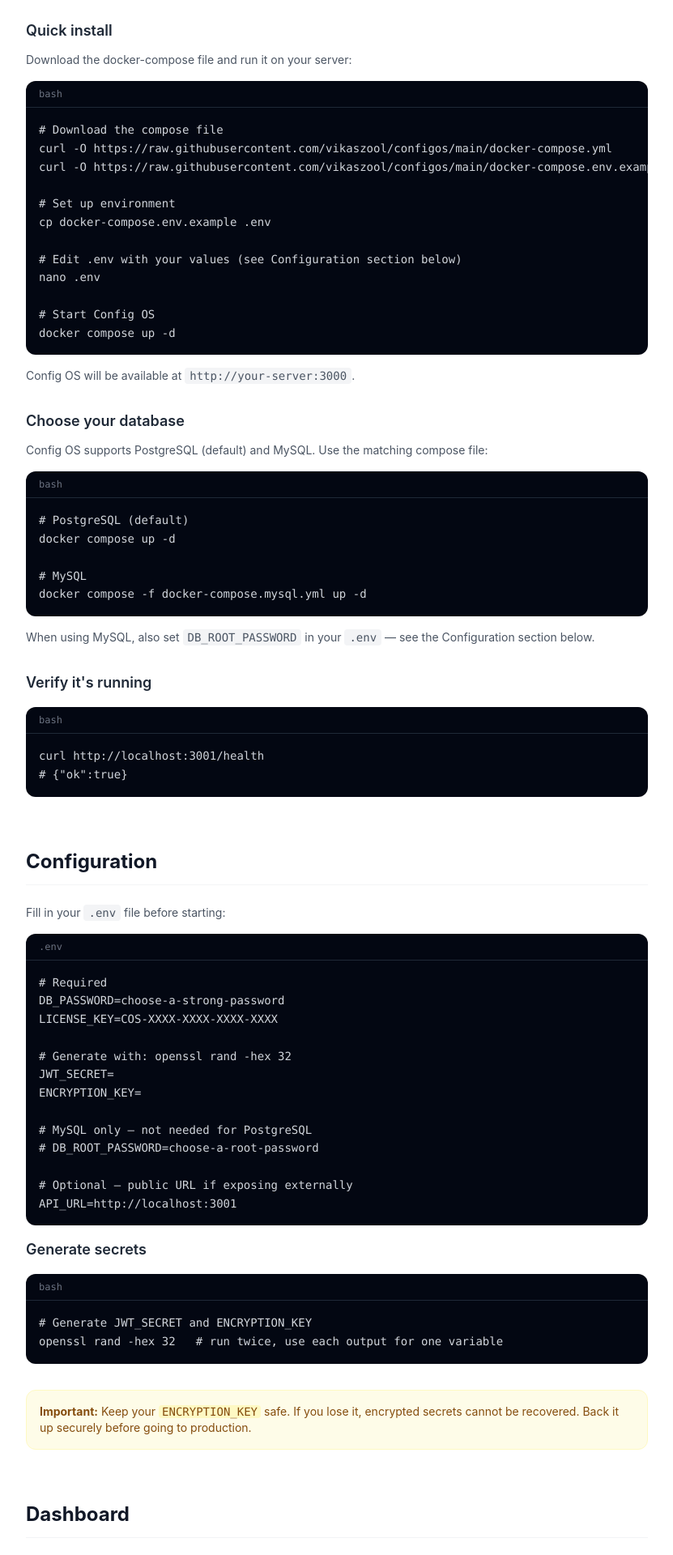
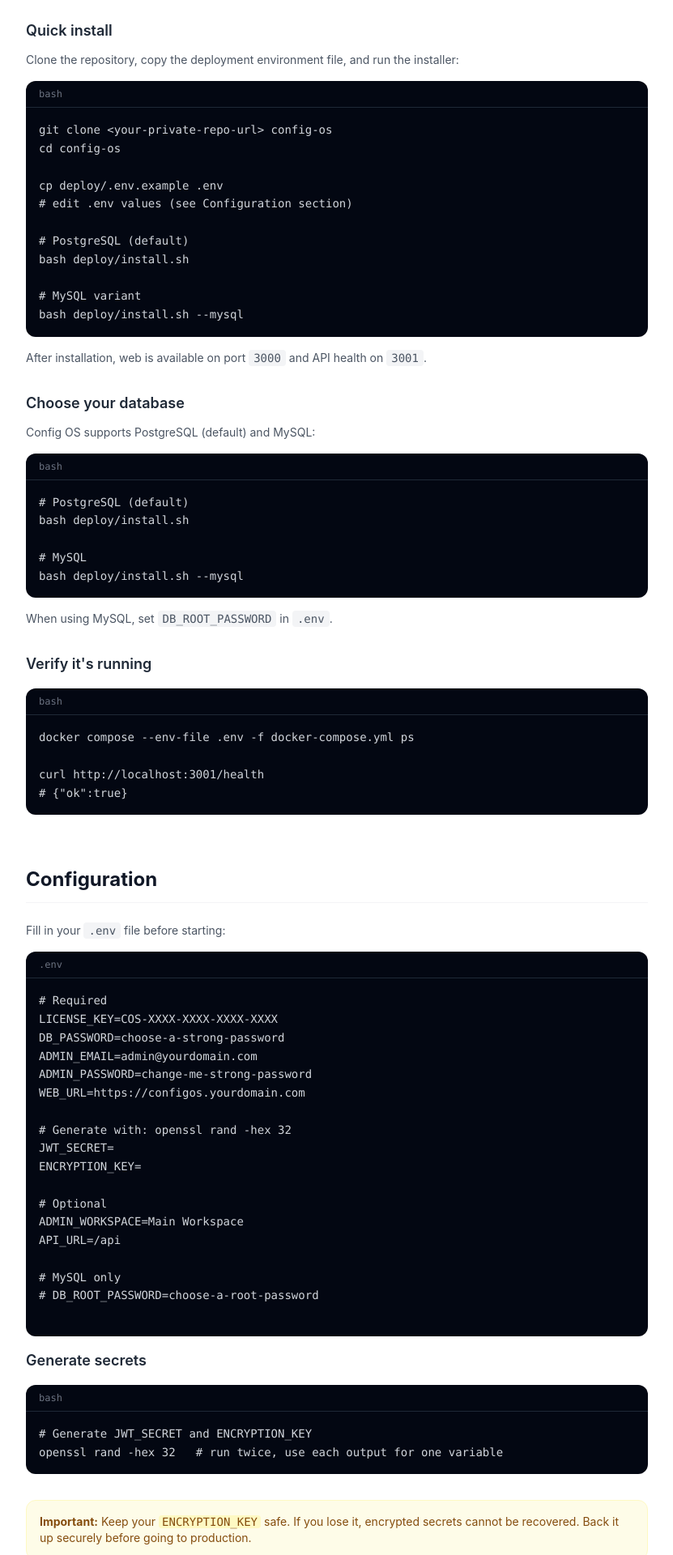
Before and after one commit to krythonix/configos-web, a Next.js app: page /docs in a window 1280 px wide. Shown: the part 780-2700 px from the top of the page at 81% size, without its empty margins (248-1079 px from the left). Built offline with nearby package versions, Linux system fonts and the light colour scheme.

Commit message:
Revise landing page and documentation to emphasize workspace-first features. Updated metadata, descriptions, and installation instructions. Enhanced clarity on project and workspace management, access control, and audit trails.

```diff
--- a/src/app/docs/page.tsx
+++ b/src/app/docs/page.tsx
@@ -41,9 +41,10 @@ const navItems = [
   { id: "overview", label: "Overview" },
   { id: "installation", label: "Installation" },
   { id: "configuration", label: "Configuration" },
-  { id: "dashboard", label: "Dashboard" },
+  { id: "workspaces", label: "Workspaces & Invites" },
   { id: "sdk", label: "Node.js SDK" },
   { id: "api", label: "API Reference" },
+  { id: "operations", label: "Operations" },
   { id: "environments", label: "Environments" },
   { id: "secrets", label: "Secrets" },
   { id: "tokens", label: "API Tokens" },
@@ -104,11 +105,11 @@ export default function DocsPage() {
           {/* Overview */}
           <Section id="overview" title="Overview">
             <p className="text-gray-600 leading-relaxed mb-4">
-              Config OS is a self-hosted configuration and secrets management platform. It replaces scattered <code className="bg-gray-100 px-1.5 py-0.5 rounded text-sm">.env</code> files with a centralized dashboard, encrypted secret storage, and a lightweight SDK that fetches configs at runtime.
+              Config OS is a self-hosted configuration and secrets management platform built around workspaces and projects. It replaces scattered <code className="bg-gray-100 px-1.5 py-0.5 rounded text-sm">.env</code> files with a centralized dashboard, encrypted secret storage, invite workflows, and a lightweight SDK that fetches configs at runtime.
             </p>
             <div className="bg-indigo-50 border border-indigo-100 rounded-xl p-5">
               <p className="text-sm font-semibold text-indigo-800 mb-2">Core principle</p>
-              <p className="text-sm text-indigo-700">No secrets or config values ever live in your codebase. The only thing in your code is a <strong>Config OS API token</strong> — not the secrets themselves.</p>
+              <p className="text-sm text-indigo-700">No secrets or config values ever live in your codebase. Keep only a <strong>Config OS API token</strong> in your runtime environment, and fetch everything else securely.</p>
             </div>
           </Section>
 
@@ -125,36 +126,37 @@ export default function DocsPage() {
             </SubSection>
 
             <SubSection title="Quick install">
-              <p className="text-gray-600 text-sm mb-3">Download the docker-compose file and run it on your server:</p>
-              <Code language="bash">{`# Download the compose file
-curl -O https://raw.githubusercontent.com/vikaszool/configos/main/docker-compose.yml
-curl -O https://raw.githubusercontent.com/vikaszool/configos/main/docker-compose.env.example
+              <p className="text-gray-600 text-sm mb-3">Clone the repository, copy the deployment environment file, and run the installer:</p>
+              <Code language="bash">{`git clone <your-private-repo-url> config-os
+cd config-os
 
-# Set up environment
-cp docker-compose.env.example .env
+cp deploy/.env.example .env
+# edit .env values (see Configuration section)
 
-# Edit .env with your values (see Configuration section below)
-nano .env
+# PostgreSQL (default)
+bash deploy/install.sh
 
-# Start Config OS
-docker compose up -d`}</Code>
+# MySQL variant
+bash deploy/install.sh --mysql`}</Code>
               <p className="text-gray-600 text-sm">
-                Config OS will be available at <code className="bg-gray-100 px-1.5 py-0.5 rounded text-sm">http://your-server:3000</code>.
+                After installation, web is available on port <code className="bg-gray-100 px-1.5 py-0.5 rounded text-sm">3000</code> and API health on <code className="bg-gray-100 px-1.5 py-0.5 rounded text-sm">3001</code>.
               </p>
             </SubSection>
 
             <SubSection title="Choose your database">
-              <p className="text-gray-600 text-sm mb-3">Config OS supports PostgreSQL (default) and MySQL. Use the matching compose file:</p>
+              <p className="text-gray-600 text-sm mb-3">Config OS supports PostgreSQL (default) and MySQL:</p>
               <Code language="bash">{`# PostgreSQL (default)
-docker compose up -d
+bash deploy/install.sh
 
 # MySQL
-docker compose -f docker-compose.mysql.yml up -d`}</Code>
-              <p className="text-gray-600 text-sm mt-3">When using MySQL, also set <code className="bg-gray-100 px-1.5 py-0.5 rounded text-sm">DB_ROOT_PASSWORD</code> in your <code className="bg-gray-100 px-1.5 py-0.5 rounded text-sm">.env</code> — see the Configuration section below.</p>
+bash deploy/install.sh --mysql`}</Code>
+              <p className="text-gray-600 text-sm mt-3">When using MySQL, set <code className="bg-gray-100 px-1.5 py-0.5 rounded text-sm">DB_ROOT_PASSWORD</code> in <code className="bg-gray-100 px-1.5 py-0.5 rounded text-sm">.env</code>.</p>
             </SubSection>
 
             <SubSection title="Verify it's running">
-              <Code language="bash">{`curl http://localhost:3001/health
+              <Code language="bash">{`docker compose --env-file .env -f docker-compose.yml ps
+
+curl http://localhost:3001/health
 # {"ok":true}`}</Code>
             </SubSection>
           </Section>
@@ -163,18 +165,24 @@ docker compose -f docker-compose.mysql.yml up -d`}</Code>
           <Section id="configuration" title="Configuration">
             <p className="text-gray-600 text-sm mb-4">Fill in your <code className="bg-gray-100 px-1.5 py-0.5 rounded text-sm">.env</code> file before starting:</p>
             <Code language=".env">{`# Required
+LICENSE_KEY=COS-XXXX-XXXX-XXXX-XXXX
 DB_PASSWORD=choose-a-strong-password
-LICENSE_KEY=COS-XXXX-XXXX-XXXX-XXXX
+ADMIN_EMAIL=admin@yourdomain.com
+ADMIN_PASSWORD=change-me-strong-password
+WEB_URL=https://configos.yourdomain.com
 
 # Generate with: openssl rand -hex 32
 JWT_SECRET=
 ENCRYPTION_KEY=
 
-# MySQL only — not needed for PostgreSQL
+# Optional
+ADMIN_WORKSPACE=Main Workspace
+API_URL=/api
+
+# MySQL only
 # DB_ROOT_PASSWORD=choose-a-root-password
 
-# Optional — public URL if exposing externally
-API_URL=http://localhost:3001`}</Code>
+`}</Code>
 
             <SubSection title="Generate secrets">
               <Code language="bash">{`# Generate JWT_SECRET and ENCRYPTION_KEY
@@ -186,20 +194,20 @@ openssl rand -hex 32   # run twice, use each output for one variable`}</Code>
             </div>
           </Section>
 
-          {/* Dashboard */}
-          <Section id="dashboard" title="Dashboard">
+          {/* Workspaces and invites */}
+          <Section id="workspaces" title="Workspaces & Invite Flows">
             <p className="text-gray-600 text-sm leading-relaxed mb-4">
-              Open <code className="bg-gray-100 px-1.5 py-0.5 rounded text-sm">http://your-server:3000</code> in your browser.
+              Open <code className="bg-gray-100 px-1.5 py-0.5 rounded text-sm">http://your-server:3000</code> and sign in with your admin credentials from <code className="bg-gray-100 px-1.5 py-0.5 rounded text-sm">.env</code>.
             </p>
 
             <SubSection title="First-time setup">
               <ol className="list-none space-y-4 text-sm text-gray-600">
                 {[
-                  { n: "1", title: "Create an account", desc: "Click Sign up. Enter your name, email, password, and organization name." },
-                  { n: "2", title: "Create a project", desc: "Click New project. Config OS automatically creates three environments: Development, Staging, Production." },
-                  { n: "3", title: "Add configs", desc: "Select an environment, click Add config, and enter a KEY and value." },
-                  { n: "4", title: "Add secrets", desc: "Switch to the Secrets tab for sensitive values like DB passwords or API keys. All secrets are AES-256 encrypted." },
-                  { n: "5", title: "Create an API token", desc: "Go to API Tokens → New token. Copy the token — it's only shown once." },
+                  { n: "1", title: "Create workspace and project", desc: "Use a workspace as your top-level boundary, then create projects inside it." },
+                  { n: "2", title: "Set environment values", desc: "Each project has isolated development, staging, and production values." },
+                  { n: "3", title: "Invite collaborators", desc: "Invite workspace members and assign project-specific access where needed." },
+                  { n: "4", title: "Manage invite requests", desc: "Contributors can submit invite requests that admins can approve or reject." },
+                  { n: "5", title: "Create API token", desc: "Generate a token scoped to your workspace/project and store it in server env vars." },
                 ].map((step) => (
                   <li key={step.n} className="flex gap-4">
                     <span className="w-6 h-6 bg-indigo-100 text-indigo-600 rounded-full flex items-center justify-center text-xs font-bold shrink-0 mt-0.5">{step.n}</span>
@@ -226,7 +234,7 @@ const config = createClient({
   apiUrl: process.env.CONFIG_OS_URL!,   // URL of your Config OS API
   token: process.env.CONFIG_OS_TOKEN!,  // API token from the dashboard
   project: "my-app",                    // project slug
-  environment: process.env.NODE_ENV!,   // "development" | "staging" | "production"
+  environment: "production",            // "development" | "staging" | "production"
 });`}</Code>
             </SubSection>
 
@@ -277,15 +285,16 @@ config.invalidate("DB_URL");   // clear one key`}</Code>
 
             {[
               { method: "GET", path: "/sdk/configs?project=slug&env=slug", desc: "Fetch all configs for a project/environment. Used by the SDK." },
-              { method: "GET", path: "/orgs/:org/projects", desc: "List all projects in an organization." },
-              { method: "POST", path: "/orgs/:org/projects", desc: "Create a new project." },
-              { method: "GET", path: "/orgs/:org/projects/:project/envs/:env/configs", desc: "List all configs for an environment." },
-              { method: "POST", path: "/orgs/:org/projects/:project/envs/:env/configs", desc: "Create or update a config key." },
-              { method: "DELETE", path: "/orgs/:org/projects/:project/envs/:env/configs/:key", desc: "Delete a config key." },
-              { method: "GET", path: "/orgs/:org/projects/:project/envs/:env/secrets", desc: "List secrets (values masked)." },
-              { method: "POST", path: "/orgs/:org/projects/:project/envs/:env/secrets", desc: "Create or update a secret." },
-              { method: "GET", path: "/orgs/:org/projects/:project/envs/:env/secrets/:key/reveal", desc: "Reveal a secret value. Admin only." },
-              { method: "GET", path: "/orgs/:org/audit", desc: "List audit log entries." },
+              { method: "GET", path: "/workspaces/:workspaceSlug/projects", desc: "List projects in a workspace." },
+              { method: "POST", path: "/workspaces/:workspaceSlug/projects", desc: "Create a new project." },
+              { method: "GET", path: "/workspaces/:workspaceSlug/projects/:projectSlug/envs/:envSlug/configs", desc: "List configs for an environment." },
+              { method: "POST", path: "/workspaces/:workspaceSlug/projects/:projectSlug/envs/:envSlug/configs", desc: "Create or update a config key." },
+              { method: "DELETE", path: "/workspaces/:workspaceSlug/projects/:projectSlug/envs/:envSlug/configs/:key", desc: "Delete a config key." },
+              { method: "GET", path: "/workspaces/:workspaceSlug/projects/:projectSlug/envs/:envSlug/secrets", desc: "List secrets (values masked)." },
+              { method: "POST", path: "/workspaces/:workspaceSlug/projects/:projectSlug/envs/:envSlug/secrets", desc: "Create or update a secret." },
+              { method: "GET", path: "/workspaces/:workspaceSlug/invitations", desc: "Manage workspace invitation flows." },
+              { method: "GET", path: "/workspaces/:workspaceSlug/audit", desc: "Paginated audit stream for workspace activity." },
+              { method: "GET", path: "/org/settings/email", desc: "Configure and test org-level SMTP settings." },
             ].map((endpoint) => (
               <div key={endpoint.path} className="flex gap-3 py-3 border-b border-gray-50 text-sm">
                 <span className={`shrink-0 font-bold font-mono text-xs px-2 py-1 rounded h-fit ${endpoint.method === "GET" ? "bg-blue-50 text-blue-600" : endpoint.method === "POST" ? "bg-green-50 text-green-600" : "bg-red-50 text-red-600"}`}>
@@ -297,6 +306,24 @@ config.invalidate("DB_URL");   // clear one key`}</Code>
                 </div>
               </div>
             ))}
+          </Section>
+
+          {/* Operations */}
+          <Section id="operations" title="Operations">
+            <p className="text-gray-600 text-sm leading-relaxed mb-4">
+              Config OS ships with operational scripts for installation lifecycle and data protection.
+            </p>
+            <Code language="bash">{`# Upgrade deployment
+bash deploy/upgrade.sh
+
+# PostgreSQL backup
+bash deploy/backup-postgres.sh
+
+# PostgreSQL restore
+bash deploy/restore-postgres.sh backups/configos-YYYYMMDD-HHMMSS.sql`}</Code>
+            <p className="text-gray-600 text-sm">
+              Keep your <code className="bg-gray-100 px-1.5 py-0.5 rounded text-sm">ENCRYPTION_KEY</code> backed up securely. Losing it means encrypted secrets cannot be recovered.
+            </p>
           </Section>
 
           {/* Environments */}
@@ -333,7 +360,7 @@ const stripeKey = await config.require("STRIPE_SECRET_KEY");`}</Code>
           {/* Tokens */}
           <Section id="tokens" title="API Tokens">
             <p className="text-gray-600 text-sm leading-relaxed mb-4">
-              API tokens authenticate the SDK. They are scoped to your organization and optionally to a specific project.
+              API tokens authenticate the SDK. They are scoped to your workspace and can be constrained to a specific project.
             </p>
             <SubSection title="Create a token">
               <ol className="list-none space-y-2 text-sm text-gray-600">
@@ -359,9 +386,10 @@ export CONFIG_OS_TOKEN=cos_xxxxxxxxxxxxxxxx`}</Code>
                 </thead>
                 <tbody className="divide-y divide-gray-100">
                   {[
-                    { role: "Admin", perms: "Everything — create/delete projects, manage API tokens, reveal secrets, manage team members" },
-                    { role: "Editor", perms: "Create and update configs and secrets. Cannot reveal secrets or manage tokens." },
-                    { role: "Viewer", perms: "Read-only access to configs. Cannot view secrets or make any changes." },
+                    { role: "Workspace Admin", perms: "Manage projects, members, invites, tokens, configs, and secret reveal permissions." },
+                    { role: "Contributor", perms: "Create and update configs/secrets, and participate in scoped project collaboration." },
+                    { role: "Viewer", perms: "Read-only access to non-sensitive configuration metadata." },
+                    { role: "Org Admin", perms: "Cross-workspace administration, org-level settings, and organization-wide governance." },
                   ].map((r) => (
                     <tr key={r.role} className="hover:bg-gray-50">
                       <td className="px-5 py-3 font-medium text-gray-800">{r.role}</td>
--- a/src/app/layout.tsx
+++ b/src/app/layout.tsx
@@ -2,11 +2,11 @@ import type { Metadata } from "next";
 import "./globals.css";
 
 export const metadata: Metadata = {
-  title: "Config OS — Centralized Config & Secrets Management",
-  description: "Self-hosted configuration and secrets management for engineering teams. Replace .env files with a secure, centralized dashboard.",
+  title: "Config OS — Workspace-First Config & Secrets",
+  description: "Self-hosted configuration and secrets management for engineering teams with workspace access control, invite flows, and secure runtime delivery.",
   openGraph: {
     title: "Config OS",
-    description: "Stop storing secrets in your codebase.",
+    description: "Self-hosted config and secrets with workspace-first access control.",
     url: "https://configos.dev",
     siteName: "Config OS",
   },
--- a/src/app/page.tsx
+++ b/src/app/page.tsx
@@ -47,7 +47,7 @@ export default function HomePage() {
         <div className="max-w-4xl mx-auto text-center">
           <div className="inline-flex items-center gap-2 bg-indigo-50 text-indigo-600 text-xs font-semibold px-3 py-1.5 rounded-full mb-6">
             <span className="w-1.5 h-1.5 bg-indigo-500 rounded-full" />
-            Self-hosted · Your infrastructure · Your data
+            Self-hosted · Workspace-first access control
           </div>
           <h1 className="text-5xl md:text-6xl font-bold text-gray-900 leading-tight mb-6">
             Stop storing secrets
@@ -57,7 +57,7 @@ export default function HomePage() {
             </span>
           </h1>
           <p className="text-xl text-gray-500 mb-10 max-w-2xl mx-auto leading-relaxed">
-            Config OS gives your team a single, secure place to manage configs and secrets across all environments — without ever touching a <code className="bg-gray-100 px-1.5 py-0.5 rounded text-gray-700 text-lg">.env</code> file again.
+            Config OS gives engineering teams a single place to manage configs and secrets across workspaces, projects, and environments — with built-in audit trails, invites, and secure runtime delivery.
           </p>
           <div className="flex flex-col sm:flex-row gap-3 justify-center">
             <Link
@@ -153,20 +153,20 @@ export default function HomePage() {
             {[
               {
                 step: "01",
-                title: "Deploy with Docker",
-                desc: "Run one command on your server. Choose PostgreSQL or MySQL — Config OS bundles the database, no external setup needed.",
-                code: "docker compose up -d",
+                title: "Install on your server",
+                desc: "Use the deployment bundle and one install command. Choose PostgreSQL by default or switch to MySQL when needed.",
+                code: "bash deploy/install.sh",
               },
               {
                 step: "02",
-                title: "Add your configs",
-                desc: "Open the dashboard, create a project, and add your config keys and secrets per environment.",
-                code: "dev · staging · production",
+                title: "Create workspace + projects",
+                desc: "Set up projects and environments, then invite teammates with workspace and project-level roles.",
+                code: "workspaces · members · invitations",
               },
               {
                 step: "03",
                 title: "Install the SDK",
-                desc: "Add the SDK to your Node.js app. One call at startup loads all configs. No .env files needed.",
+                desc: "Add the SDK to your Node.js app. Preload configs at startup and read secrets at runtime.",
                 code: "npm install @config-os/sdk",
               },
             ].map((item) => (
@@ -204,13 +204,13 @@ export default function HomePage() {
               },
               {
                 icon: "📋",
-                title: "Audit logs",
-                desc: "Every change is logged — who changed what, when, and what it was before.",
+                title: "Workspace audit trails",
+                desc: "Every change, reveal, and permission event is recorded with actor and timestamp context.",
               },
               {
                 icon: "👥",
-                title: "Role-based access",
-                desc: "Admin, Editor, and Viewer roles. New team members get access instantly.",
+                title: "Workspace + project roles",
+                desc: "Control access with scoped roles across workspaces and individual projects.",
               },
               {
                 icon: "⚡",
@@ -223,19 +223,19 @@ export default function HomePage() {
                 desc: "Runs entirely on your infrastructure. Your secrets never leave your network.",
               },
               {
-                icon: "🔑",
-                title: "API tokens",
-                desc: "Issue tokens scoped to projects. Rotate them without touching your codebase.",
+                icon: "✉️",
+                title: "Invitation workflows",
+                desc: "Invite workspace members, manage project membership, and handle invite requests cleanly.",
               },
               {
-                icon: "🗄️",
-                title: "Version history",
-                desc: "Every config change is versioned. Roll back to any previous value in one click.",
+                icon: "🛠️",
+                title: "Operations-ready",
+                desc: "Install, upgrade, backup, and restore scripts are included for predictable production operations.",
               },
               {
                 icon: "🐳",
-                title: "Docker native",
-                desc: "Ships as a Docker image with PostgreSQL and MySQL support. Fits into any existing infrastructure in minutes.",
+                title: "Postgres or MySQL",
+                desc: "Deploy with the default PostgreSQL setup or use the MySQL installation path when required.",
               },
             ].map((f) => (
               <div key={f.title} className="border border-gray-100 rounded-xl p-6 hover:border-indigo-100 hover:shadow-sm transition-all">
@@ -262,7 +262,15 @@ export default function HomePage() {
                 price: "₹50,000",
                 period: "/year",
                 desc: "For small teams getting started",
-                features: ["Up to 10 users", "Unlimited projects", "All environments", "Audit logs", "Node.js SDK", "Email support"],
+                features: [
+                  "Up to 10 users",
+                  "1 workspace",
+                  "Unlimited projects",
+                  "Dev / staging / production environments",
+                  "Workspace audit trails",
+                  "Node.js SDK",
+                  "Email support",
+                ],
                 cta: "Get started",
                 highlight: false,
               },
@@ -271,7 +279,15 @@ export default function HomePage() {
                 price: "₹1,00,000",
                 period: "/year",
                 desc: "For growing engineering teams",
-                features: ["Up to 50 users", "Unlimited projects", "All environments", "Full audit logs", "Node.js SDK", "Priority support", "Version history"],
+                features: [
+                  "Up to 50 users",
+                  "Multiple workspaces",
+                  "Unlimited projects",
+                  "Workspace + project role controls",
+                  "Invite and invite-request workflows",
+                  "Node.js SDK",
+                  "Priority support",
+                ],
                 cta: "Get started",
                 highlight: true,
               },
@@ -280,7 +296,16 @@ export default function HomePage() {
                 price: "Custom",
                 period: "",
                 desc: "For large teams with compliance needs",
-                features: ["Unlimited users", "Air-gapped install", "SSO / SAML", "SLA guarantee", "Dedicated support", "Custom contract"],
+                features: [
+                  "Unlimited users",
+                  "Unlimited workspaces",
+                  "Org-admin governance workflows",
+                  "Air-gapped install",
+                  "SSO / SAML",
+                  "SLA guarantee",
+                  "Dedicated support",
+                  "Custom contract",
+                ],
                 cta: "Contact us",
                 highlight: false,
               },
```
